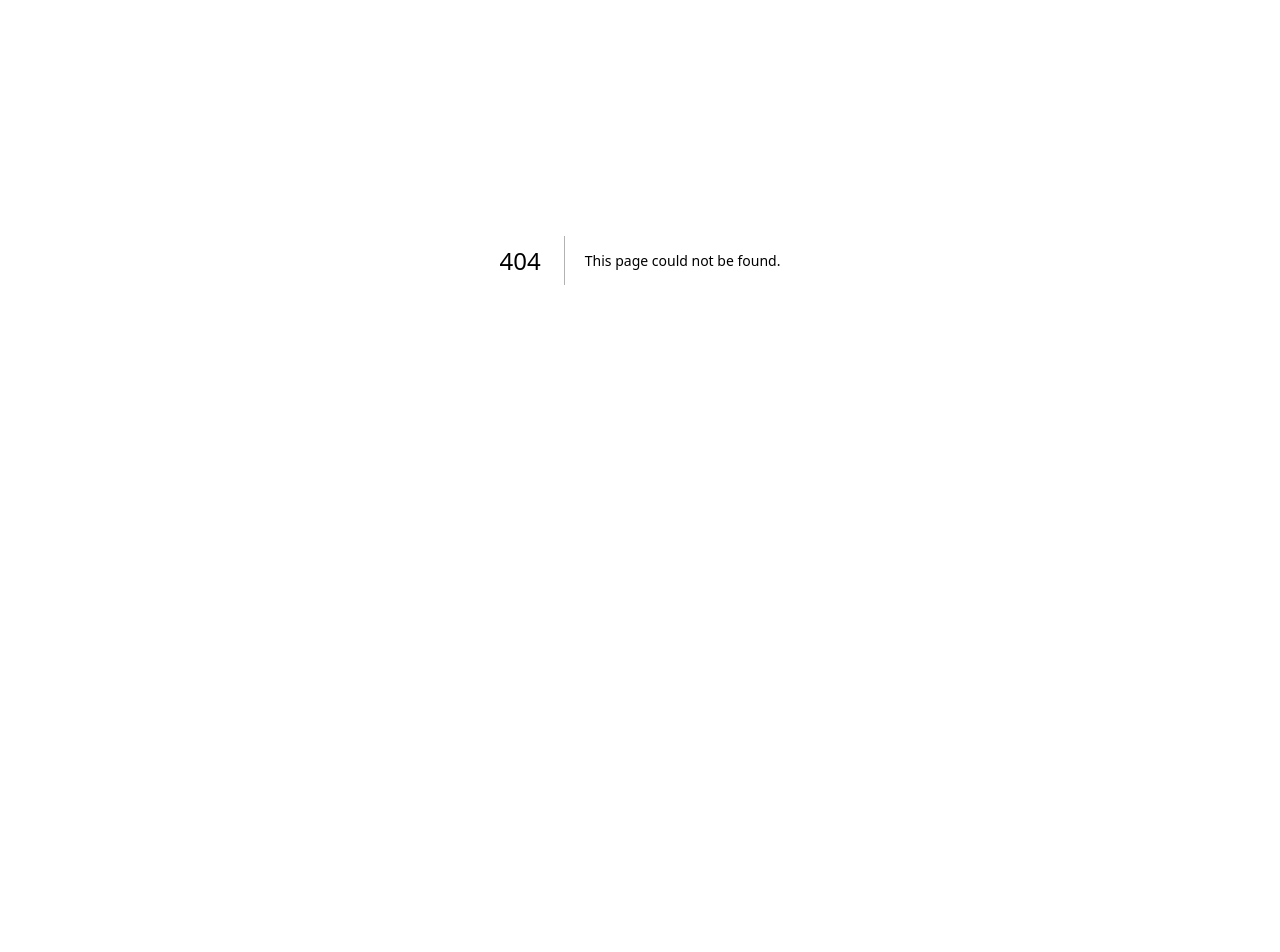
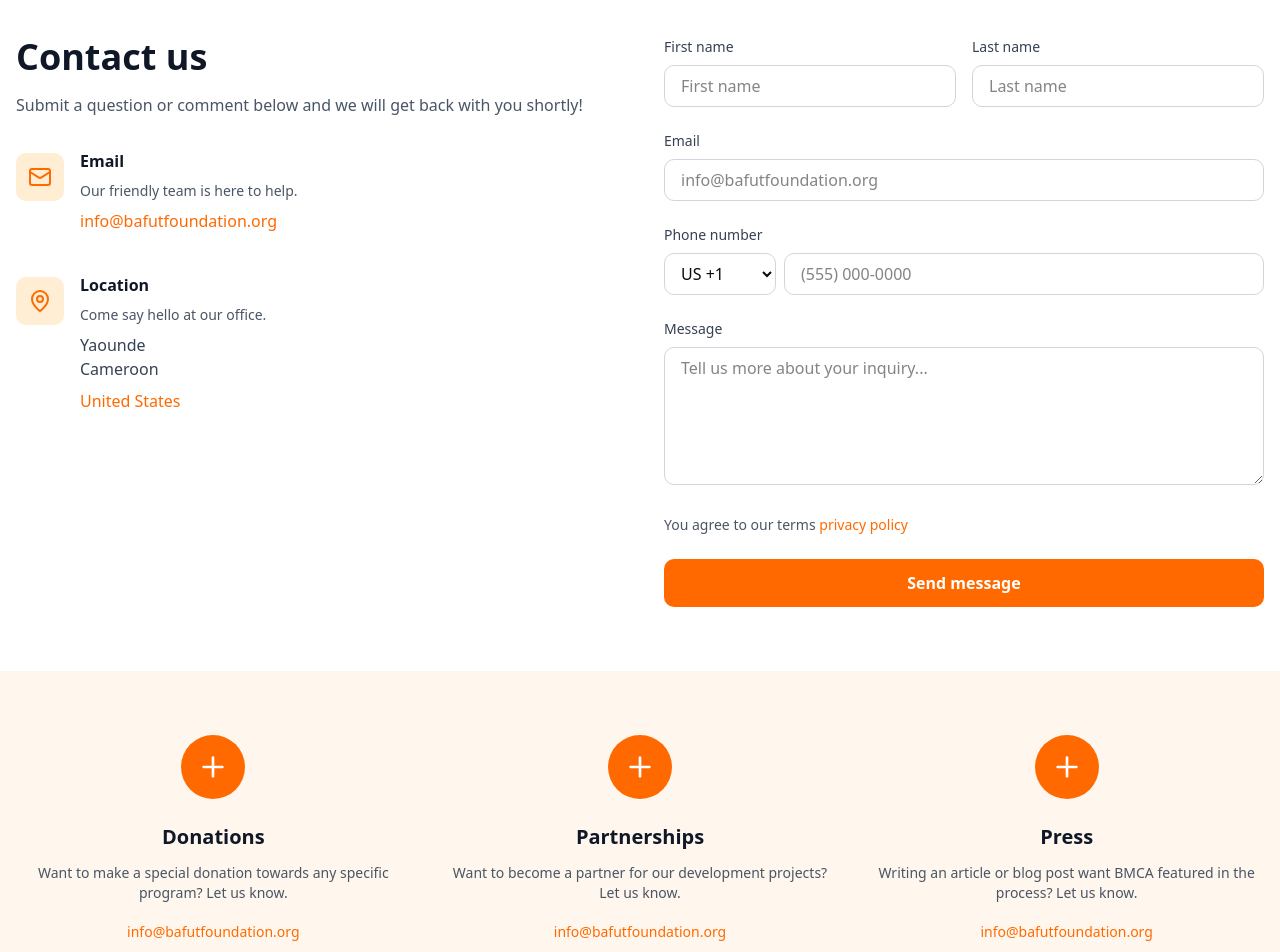
Before and after one commit to Abdoulaye-Thespy/BMCAREVAMP, a Next.js app: page /contact in a window 1280 px wide. Before the commit this address had no page. Shown: the part 140-1092 px from the top of the page. Before the commit the page ends 800 px from the top, so only its background shows below. Built offline with nearby package versions, Linux system fonts and the light colour scheme.

Commit message:
add contact us page

```diff
--- /dev/null
+++ b/src/app/contact/page.js
@@ -0,0 +1,13 @@
+import { Footer } from "@/components/footer"
+import { Header } from "@/components/header"
+import ContactSection from "@/components/sections/contact-section"
+
+export default function ContactPage() {
+  return (
+    <>
+      <Header />
+      <ContactSection />
+      <Footer />
+    </>
+  )
+}
--- /dev/null
+++ b/src/components/sections/contact-section.js
@@ -0,0 +1,227 @@
+"use client"
+
+import { useState } from "react"
+import { Mail, MapPin, Plus } from "lucide-react"
+
+export default function ContactSection() {
+  const [formData, setFormData] = useState({
+    firstName: "",
+    lastName: "",
+    email: "",
+    phone: "",
+    message: "",
+  })
+
+  const handleChange = (e) => {
+    const { name, value } = e.target
+    setFormData((prev) => ({
+      ...prev,
+      [name]: value,
+    }))
+  }
+
+  const handleSubmit = (e) => {
+    e.preventDefault()
+    console.log("Form submitted:", formData)
+    // Add form submission logic here
+    setFormData({
+      firstName: "",
+      lastName: "",
+      email: "",
+      phone: "",
+      message: "",
+    })
+  }
+
+  return (
+    <div className="bg-white">
+      {/* Main Contact Section */}
+      <div className="max-w-7xl mx-auto px-4 py-16">
+        <div className="grid grid-cols-1 lg:grid-cols-2 gap-12">
+          {/* Left Column - Contact Info */}
+          <div>
+            <h1 className="text-4xl font-bold mb-4 text-gray-900">Contact us</h1>
+            <p className="text-gray-600 mb-8">
+              Submit a question or comment below and we will get back with you shortly!
+            </p>
+
+            {/* Email Section */}
+            <div className="mb-10">
+              <div className="flex items-start gap-4">
+                <div className="bg-orange-100 p-3 rounded-lg mt-1">
+                  <Mail className="w-6 h-6 text-orange-500" />
+                </div>
+                <div>
+                  <h3 className="font-semibold text-gray-900 mb-2">Email</h3>
+                  <p className="text-gray-600 text-sm mb-2">Our friendly team is here to help.</p>
+                  <a href="mailto:info@bafutfoundation.org" className="text-orange-500 font-medium">
+                    info@bafutfoundation.org
+                  </a>
+                </div>
+              </div>
+            </div>
+
+            {/* Location Section */}
+            <div>
+              <div className="flex items-start gap-4">
+                <div className="bg-orange-100 p-3 rounded-lg mt-1">
+                  <MapPin className="w-6 h-6 text-orange-500" />
+                </div>
+                <div>
+                  <h3 className="font-semibold text-gray-900 mb-2">Location</h3>
+                  <p className="text-gray-600 text-sm mb-2">Come say hello at our office.</p>
+                  <p className="text-gray-700 font-medium">Yaounde</p>
+                  <p className="text-gray-700 font-medium">Cameroon</p>
+                  <p className="text-orange-500 font-medium mt-2">United States</p>
+                </div>
+              </div>
+            </div>
+          </div>
+
+          {/* Right Column - Contact Form */}
+          <div>
+            <form onSubmit={handleSubmit} className="space-y-6">
+              {/* Name Fields */}
+              <div className="grid grid-cols-2 gap-4">
+                <div>
+                  <label className="block text-sm font-medium text-gray-700 mb-2">First name</label>
+                  <input
+                    type="text"
+                    name="firstName"
+                    value={formData.firstName}
+                    onChange={handleChange}
+                    placeholder="First name"
+                    className="w-full px-4 py-2 border border-gray-300 rounded-lg focus:outline-none focus:ring-2 focus:ring-orange-500"
+                  />
+                </div>
+                <div>
+                  <label className="block text-sm font-medium text-gray-700 mb-2">Last name</label>
+                  <input
+                    type="text"
+                    name="lastName"
+                    value={formData.lastName}
+                    onChange={handleChange}
+                    placeholder="Last name"
+                    className="w-full px-4 py-2 border border-gray-300 rounded-lg focus:outline-none focus:ring-2 focus:ring-orange-500"
+                  />
+                </div>
+              </div>
+
+              {/* Email Field */}
+              <div>
+                <label className="block text-sm font-medium text-gray-700 mb-2">Email</label>
+                <input
+                  type="email"
+                  name="email"
+                  value={formData.email}
+                  onChange={handleChange}
+                  placeholder="info@bafutfoundation.org"
+                  className="w-full px-4 py-2 border border-gray-300 rounded-lg focus:outline-none focus:ring-2 focus:ring-orange-500"
+                />
+              </div>
+
+              {/* Phone Field */}
+              <div>
+                <label className="block text-sm font-medium text-gray-700 mb-2">Phone number</label>
+                <div className="flex gap-2">
+                  <select className="px-3 py-2 border border-gray-300 rounded-lg focus:outline-none focus:ring-2 focus:ring-orange-500">
+                    <option>US +1</option>
+                    <option>CM +237</option>
+                    <option>FR +33</option>
+                    <option>GB +44</option>
+                  </select>
+                  <input
+                    type="tel"
+                    name="phone"
+                    value={formData.phone}
+                    onChange={handleChange}
+                    placeholder="(555) 000-0000"
+                    className="flex-1 px-4 py-2 border border-gray-300 rounded-lg focus:outline-none focus:ring-2 focus:ring-orange-500"
+                  />
+                </div>
+              </div>
+
+              {/* Message Field */}
+              <div>
+                <label className="block text-sm font-medium text-gray-700 mb-2">Message</label>
+                <textarea
+                  name="message"
+                  value={formData.message}
+                  onChange={handleChange}
+                  placeholder="Tell us more about your inquiry..."
+                  rows="5"
+                  className="w-full px-4 py-2 border border-gray-300 rounded-lg focus:outline-none focus:ring-2 focus:ring-orange-500"
+                ></textarea>
+              </div>
+
+              {/* Privacy Policy */}
+              <p className="text-sm text-gray-600">
+                You agree to our terms{" "}
+                <a href="#" className="text-orange-500 font-medium">
+                  privacy policy
+                </a>
+              </p>
+
+              {/* Submit Button */}
+              <button
+                type="submit"
+                className="w-full bg-orange-500 hover:bg-orange-600 text-white font-semibold py-3 rounded-lg transition"
+              >
+                Send message
+              </button>
+            </form>
+          </div>
+        </div>
+      </div>
+
+      {/* Info Cards Section */}
+      <div className="bg-orange-50 py-16">
+        <div className="max-w-7xl mx-auto px-4">
+          <div className="grid grid-cols-1 md:grid-cols-3 gap-8">
+            {/* Donations Card */}
+            <div className="text-center">
+              <div className="bg-orange-500 w-16 h-16 rounded-full flex items-center justify-center mx-auto mb-6">
+                <Plus className="w-8 h-8 text-white" />
+              </div>
+              <h3 className="text-xl font-bold text-gray-900 mb-3">Donations</h3>
+              <p className="text-gray-600 text-sm mb-4">
+                Want to make a special donation towards any specific program? Let us know.
+              </p>
+              <a href="mailto:info@bafutfoundation.org" className="text-orange-500 font-medium text-sm">
+                info@bafutfoundation.org
+              </a>
+            </div>
+
+            {/* Partnerships Card */}
+            <div className="text-center">
+              <div className="bg-orange-500 w-16 h-16 rounded-full flex items-center justify-center mx-auto mb-6">
+                <Plus className="w-8 h-8 text-white" />
+              </div>
+              <h3 className="text-xl font-bold text-gray-900 mb-3">Partnerships</h3>
+              <p className="text-gray-600 text-sm mb-4">
+                Want to become a partner for our development projects? Let us know.
+              </p>
+              <a href="mailto:info@bafutfoundation.org" className="text-orange-500 font-medium text-sm">
+                info@bafutfoundation.org
+              </a>
+            </div>
+
+            {/* Press Card */}
+            <div className="text-center">
+              <div className="bg-orange-500 w-16 h-16 rounded-full flex items-center justify-center mx-auto mb-6">
+                <Plus className="w-8 h-8 text-white" />
+              </div>
+              <h3 className="text-xl font-bold text-gray-900 mb-3">Press</h3>
+              <p className="text-gray-600 text-sm mb-4">
+                Writing an article or blog post want BMCA featured in the process? Let us know.
+              </p>
+              <a href="mailto:info@bafutfoundation.org" className="text-orange-500 font-medium text-sm">
+                info@bafutfoundation.org
+              </a>
+            </div>
+          </div>
+        </div>
+      </div>
+    </div>
+  )
+}
```
